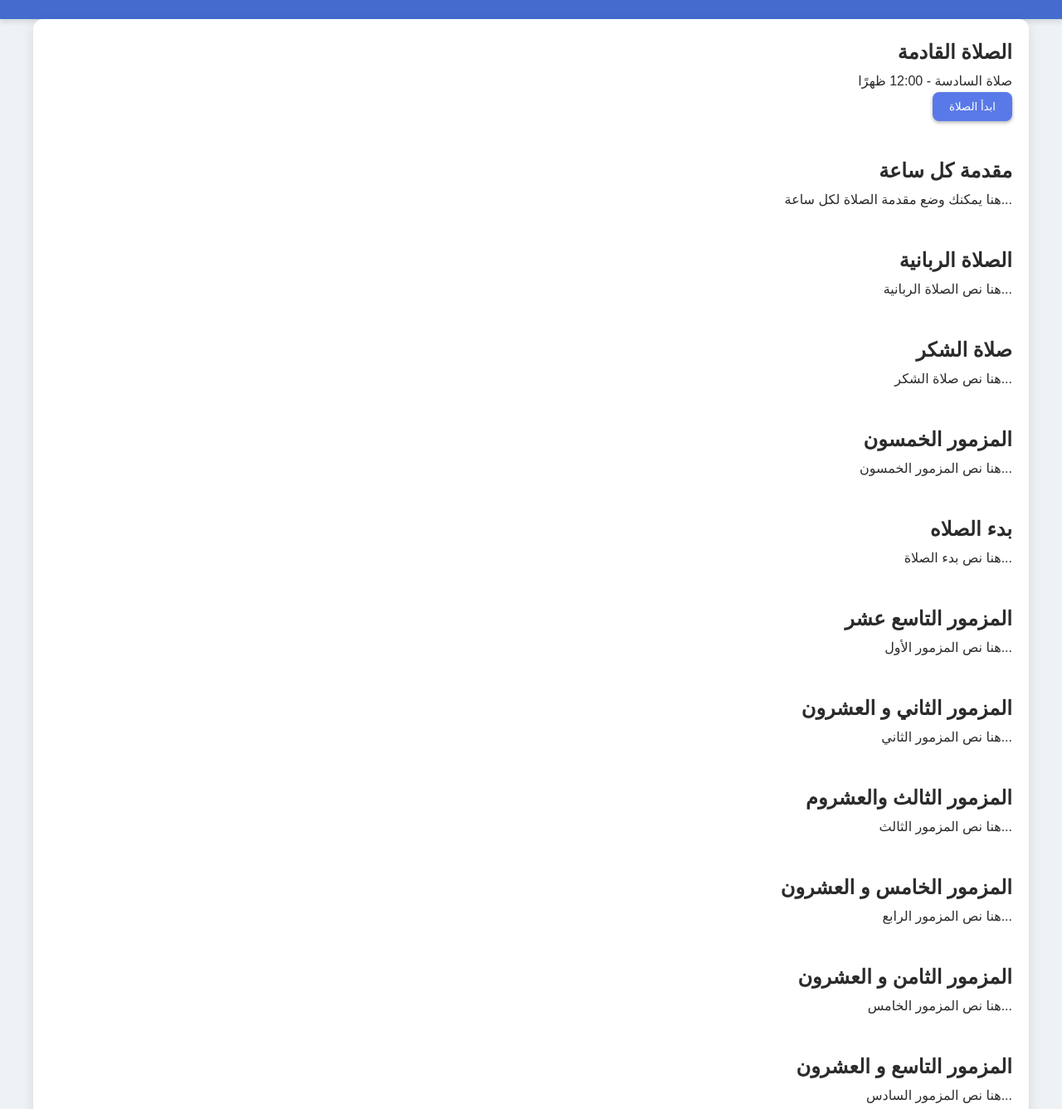
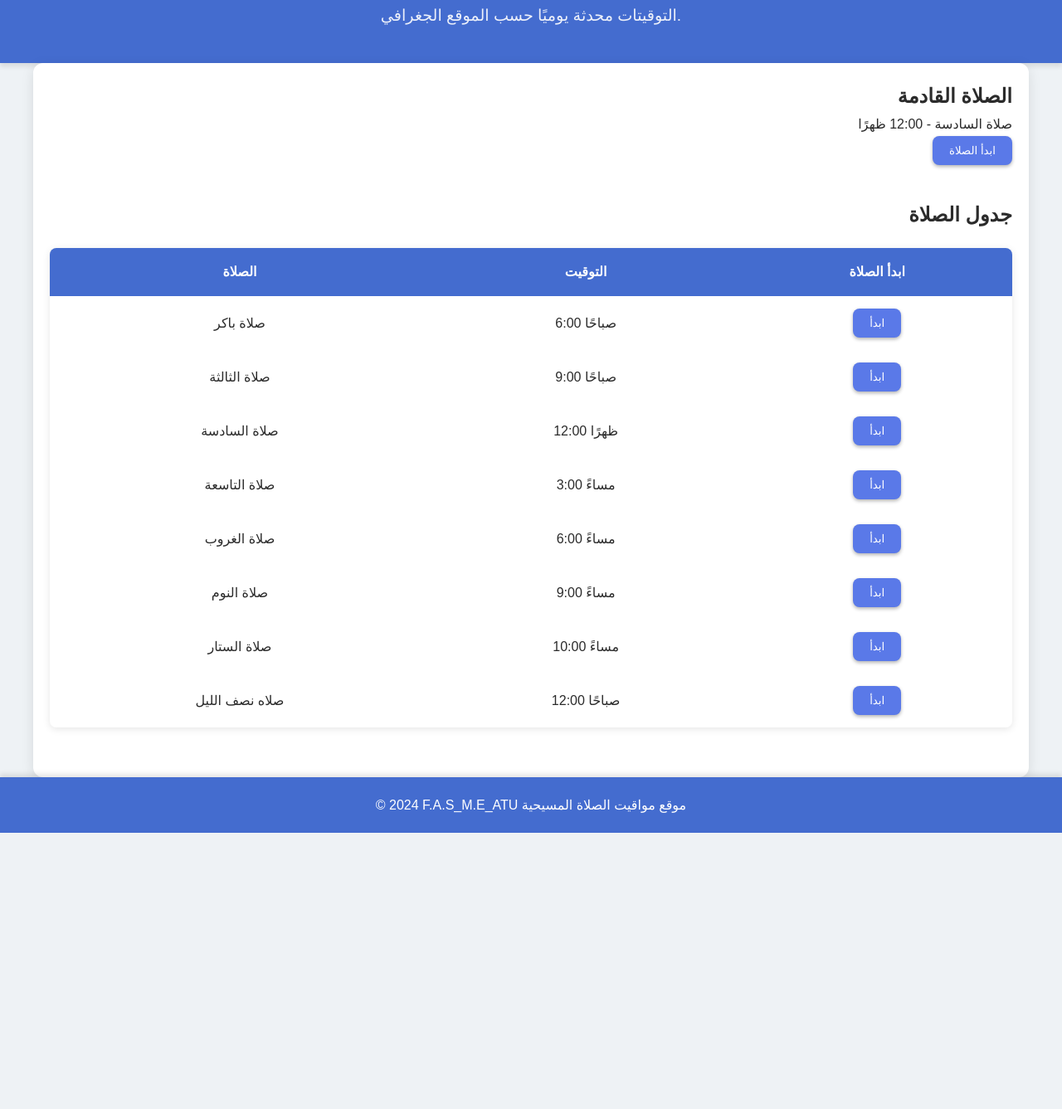
Before and after one commit to devfady1/prayer_schedule, a plain HTML site: page index.html in a window 1280 px wide. Shown: the part 95-1432 px from the top of the page at 83% size. After the commit the page ends 1099 px from the top, so only its background shows below. Drawn offline with Linux system fonts and the light colour scheme.

Commit message:
index.html

```diff
--- a/index.html
+++ b/index.html
@@ -3,14 +3,14 @@
   <head>
     <meta charset="UTF-8" />
     <meta name="viewport" content="width=device-width, initial-scale=1.0" />
-    <title>صلاة الساعه الثالثه</title>
-    <link href="https://fonts.googleapis.com/css2?family=Cairo:wght@400;600&display=swap" rel="stylesheet" />
+    <title>مواقيت الصلاة المسيحية</title>
     <link rel="stylesheet" href="styles.css" />
-    <link rel="icon" href="+.png" type="image/png" />
+    <link rel="icon" href="+.png" type="image/png">
   </head>
   <body>
     <header>
-      <h1>صلاة الساعه الثالثه</h1>
+      <h1>مواقيت الصلاة المسيحية</h1>
+      <p>التوقيتات محدثة يوميًا حسب الموقع الجغرافي.</p>
     </header>
 
     <main>
@@ -23,150 +23,107 @@
         </a>
       </section>
 
-      <section id="introduction">
-        <h2>مقدمة كل ساعة</h2>
-        <p>هنا يمكنك وضع مقدمة الصلاة لكل ساعة...</p>
-      </section>
-
-
-      <section id="lord-prayer">
-        <h2>الصلاة الربانية</h2>
-        <p>هنا نص الصلاة الربانية...</p>
-      </section>
-
-
-      <section id="thanksgiving-prayer">
-        <h2>صلاة الشكر</h2>
-        <p>هنا نص صلاة الشكر...</p>
-      </section>
-
-
-      <section id="psalm-50">
-        <h2>المزمور الخمسون</h2>
-        <p>هنا نص المزمور الخمسون...</p>
-      </section>
-
-      <section id="start-prayer">
-        <h2>بدء الصلاه</h2>
-        <p>هنا نص بدء الصلاة...</p>
-      </section>
-
-      <section id="psalm-19">
-        <h2>المزمور التاسع عشر</h2>
-        <p>هنا نص المزمور الأول...</p>
-      </section>
-
-      <section id="psalm-22">
-        <h2>المزمور الثاني و العشرون</h2>
-        <p>هنا نص المزمور الثاني...</p>
-      </section>
-
-      <section id="psalm-23">
-        <h2>المزمور الثالث والعشروم</h2>
-        <p>هنا نص المزمور الثالث...</p>
-      </section>
-
-      <section id="psalm-25">
-        <h2>المزمور الخامس و العشرون</h2>
-        <p>هنا نص المزمور الرابع...</p>
-      </section>
-
-      <section id="psalm-28">
-        <h2>المزمور الثامن و العشرون</h2>
-        <p>هنا نص المزمور الخامس...</p>
-      </section>
-
-      <section id="psalm-29">
-        <h2>المزمور التاسع و العشرون</h2>
-        <p>هنا نص المزمور السادس...</p>
-      </section>
-
-      <section id="psalm-33">
-        <h2>المزمور الثالث و الثلاثون</h2>
-        <p>هنا نص المزمور الثامن...</p>
-      </section>
-
-      <section id="psalm-40">
-        <h2>المزمور الاربعون</h2>
-        <p>هنا نص المزمور الحادي عشر...</p>
-      </section>
-
-      <section id="psalm-42">
-        <h2>المزمور الثاني و الاربعون</h2>
-        <p>هنا نص المزمور الثاني عشر...</p>
-      </section>
-
-      <section id="psalm-44">
-        <h2>المزمور الرابع و الاربعون</h2>
-        <p>هنا نص المزمور الرابع عشر...</p>
-      </section>
-
-      <section id="psalm-45">
-        <h2>المزمور الخامس والاربعون</h2>
-        <p>هنا نص المزمور الخامس عشر...</p>
-      </section>
-
-      <section id="psalm-46">
-        <h2>المزمور السادس و الاربعون</h2>
-        <p>هنا نص المزمور الثامن عشر...</p>
-      </section>
-
-      <section id="gospel">
-        <h2>(إنجيل يوحنا 14: 26ـ15: 3)</h2>
-        <p>هنا نص الإنجيل...</p>
-      </section>
-
-      <section id="hymns">
-        <h2>القطع</h2>
-        <p>هنا نص القطع...</p>
-      </section>
-
-      <section id="holy-holy">
-        <h2>قدوس قدوس قدوس</h2>
-        <p>هنا نص قدوس قدوس قدوس...</p>
-      </section>
-
-      <section id="analyses">
-        <h2>التحليل</h2>
-        <p>هنا نص التحليل...</p>
-      </section>
-
-      <section id="final-prayer">
-        <h2>طلبة تصلى آخر كل ساعة</h2>
-        <p>هنا نص الطلبة...</p>
+      <section id="prayer-timetable">
+        <h2>جدول الصلاة</h2>
+        <table>
+          <thead>
+            <tr>
+              <th>الصلاة</th>
+              <th>التوقيت</th>
+              <th>ابدأ الصلاة</th>
+            </tr>
+          </thead>
+          <tbody>
+            <tr>
+              <td>صلاة باكر</td>
+              <td>6:00 صباحًا</td>
+              <td>
+                <button onclick="window.location.href='baaker.html'">
+                  ابدأ
+                </button>
+              </td>
+            </tr>
+            <tr>
+              <td>صلاة الثالثة</td>
+              <td>9:00 صباحًا</td>
+              <td>
+                <button
+                  onclick="window.location.href='03.html'">ابدأ</button>
+              </td>
+            </tr>
+            <tr>
+              <td>صلاة السادسة</td>
+              <td>12:00 ظهرًا</td>
+              <td>
+                <button
+                  onclick="window.location.href='06.html'"
+                >
+                  ابدأ
+                </button>
+              </td>
+            </tr>
+            <tr>
+              <td>صلاة التاسعة</td>
+              <td>3:00 مساءً</td>
+              <td>
+                <button
+                  onclick="window.open('https://st-takla.org/Agpeya/Agbeya_09_None_.html', '_blank')"
+                >
+                  ابدأ
+                </button>
+              </td>
+            </tr>
+            <tr>
+              <td>صلاة الغروب</td>
+              <td>6:00 مساءً</td>
+              <td>
+                <button
+                  onclick="window.open('https://st-takla.org/Agpeya/Agbeya_11_Vespers_.html', '_blank')"
+                >
+                  ابدأ
+                </button>
+              </td>
+            </tr>
+            <tr>
+              <td>صلاة النوم</td>
+              <td>9:00 مساءً</td>
+              <td>
+                <button
+                  onclick="window.open('https://st-takla.org/Agpeya/Agbeya_12_Compline_.html', '_blank')"
+                >
+                  ابدأ
+                </button>
+              </td>
+            </tr>
+            <tr>
+              <td>صلاة الستار</td>
+              <td>10:00 مساءً</td>
+              <td>
+                <button
+                  onclick="window.open('https://st-takla.org/Agpeya/Agbeya_Viel_.html', '_blank')"
+                >
+                  ابدأ
+                </button>
+              </td>
+            </tr>
+            <tr>
+              <td>صلاه نصف الليل</td>
+              <td>12:00 صباحًا</td>
+              <td>
+                <button
+                  onclick="window.open('https://st-takla.org/Agpeya/Agbeya_Midnight_.html', '_blank')"
+                >
+                  ابدأ
+                </button>
+              </td>
+            </tr>
+          </tbody>
+        </table>
       </section>
     </main>
 
-    <button id="menu-toggle">📜</button>
-    <nav id="floating-menu" class="hidden">
-      <ul>
-        <li><a href="#introduction">مقدمة كل ساعة</a></li>
-        <li><a href="#lord-prayer">الصلاة الربانية</a></li>
-        <li><a href="#thanksgiving-prayer">صلاة الشكر</a></li>
-        <li><a href="#psalm-50">المزمور الخمسون</a></li>
-        <li><a href="#start-prayer">بدء الصلاة</a></li>
-        <li><a href="#psalm-19">المزمور التاسع عشر</a></li>
-        <li><a href="#psalm-22">المزمور الثاني و العشرون</a></li>
-        <li><a href="#psalm-23">المزمور الثالث و العشرون</a></li>
-        <li><a href="#psalm-25">المزمور الخامس و العشرون</a></li>
-        <li><a href="#psalm-28">المزمور الثامن و العشرون</a></li>
-        <li><a href="#psalm-29">المزمور التاسع و العشرون</a></li>
-        <li><a href="#psalm-33">المزمور الثالث و الثلاثون</a></li>
-        <li><a href="#psalm-40">المزمور الاربعون</a></li>
-        <li><a href="#psalm-42">المزمور الثاني و الاربعون</a></li>
-        <li><a href="#psalm-44">المزمور الرابع و الاربعون</a></li>
-        <li><a href="#psalm-45">المزمور الخامس و الاربعون</a></li>
-        <li><a href="#psalm-46">المزمور السادس و الاربعون</a></li>
-        <li><a href="#gospel">(إنجيل يوحنا 14: 26ـ15: 3)</a></li>
-        <li><a href="#hymns">القطع</a></li>
-        <li><a href="#holy-holy">قدوس قدوس قدوس</a></li>
-        <li><a href="#analyses">التحليل</a></li>
-        <li><a href="#final-prayer">طلبة تصلى آخر كل ساعة</a></li>
-      </ul>
-    </nav>
-
     <footer>
-      <p>© 2024 F.A.S_M.E_ATU | موقع مواقيت الصلاة المسيحية</p>
+      <p>© 2024 F.A.S_M.E_ATU موقع مواقيت الصلاة المسيحية</p>
     </footer>
     <button id="dark-mode-toggle">🌙</button>
     <script src="script.js"></script>
```
Lines whose indentation alone changed are shown as unchanged.
